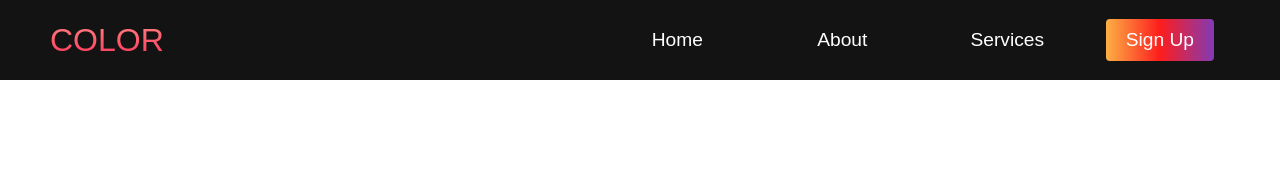
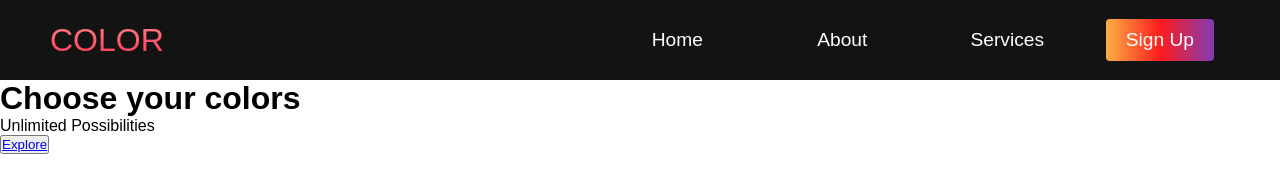
Before and after one commit to MohamadShariat/color-web, a plain HTML site: page index.html in a window 1280 px wide. Drawn offline with Linux system fonts and the light colour scheme.

Commit message:
hero section html is done

```diff
--- a/index.html
+++ b/index.html
@@ -36,6 +36,17 @@
             </ul>
         </div>
     </nav>
+
+    <!-- Hero Section -->
+    <div class="hero" id="home">
+        <div class="hero__container">
+            <h1 class="hero__heading">Choose your <span>colors</span></h1>
+            <p class="hero__description">
+                Unlimited Possibilities
+            </p>
+            <button class="main__btn"><a href="#">Explore</a></button>
+        </div>
+    </div>
 </body>
 
 </html>
```
